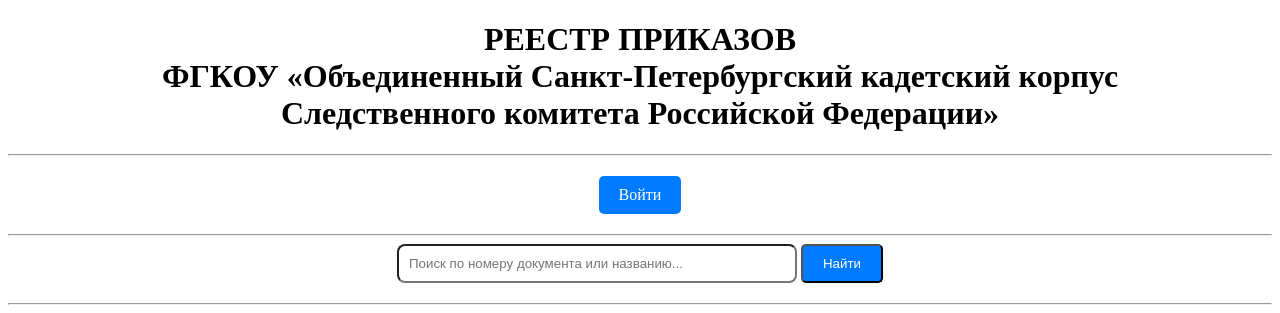
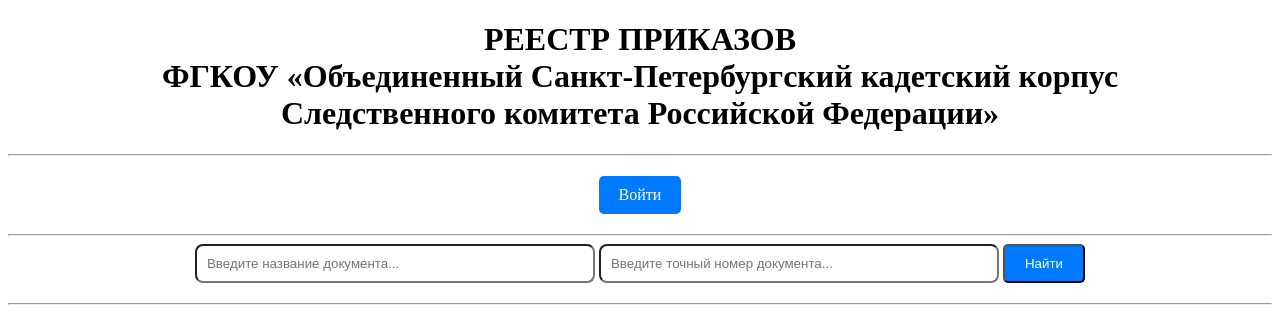
Before and after one commit to evlx87/OrderRegistry, a Django app: page / in a window 1280 px wide. Shown: the top 313 px of the page. Run offline with Django 5.2, Linux system fonts and the light colour scheme; data that the repository does not hold is empty.

Commit message:
Исправлены ошибки возникающие при попытках фильтрования списка приказов

```diff
--- a/orders/templates/orders/includes/inc__filter.html
+++ b/orders/templates/orders/includes/inc__filter.html
@@ -1,6 +1,9 @@
 <div class="filter_container">
     <form action="" method="GET">
-        <input class="filter_input" type="text" name="search" value="{{ search }}" placeholder="Поиск по номеру документа или названию...">
+        <!-- Поле для общего поиска -->
+        <input class="filter_input" type="text" name="search" value="{{ search }}" placeholder="Введите название документа...">
+        <!-- Поле для поиска по конкретному номеру документа -->
+        <input class="filter_input" type="text" name="filter_doc_num" value="{{ filter_doc_num }}" placeholder="Введите точный номер документа...">
         <button type="submit" class="pp_button">Найти</button>
     </form>
 </div>
--- a/orders/views.py
+++ b/orders/views.py
@@ -24,19 +24,24 @@
 
     def get_queryset(self):
         queryset = super().get_queryset()
-        search = self.request.GET.get("search")
-        filter_doc_num = self.request.GET.get("filter_doc_num")
+        search = self.request.GET.get("search")  # Поле общего поиска
+        filter_doc_num = self.request.GET.get("filter_doc_num")  # Поле для поиска по номеру документа
+
+        # Фильтруем по полю document_title, если есть общий поиск
         if search:
-            queryset = queryset.filter(Q(document_number__icontains=search) | Q(document_title__icontains=search))
+            queryset = queryset.filter(document_title__icontains=search)
+
+        # Фильтруем по точному номеру документа, если введен номер документа
         if filter_doc_num:
-            queryset = queryset.filter(document_number=filter_doc_num)
+            queryset = queryset.filter(document_number__exact=filter_doc_num)
+
         return queryset
 
     def get_context_data(self, **kwargs):
         context = super().get_context_data(**kwargs)
         context['page_title'] = 'Приказы'
-        context["search"] = self.request.GET.get("search", "")
-        context["filter_doc_num"] = self.request.GET.get("filter_doc_num", "")
+        context["search"] = self.request.GET.get("search", "")  # Значение для поля общего поиска
+        context["filter_doc_num"] = self.request.GET.get("filter_doc_num", "")  # Значение для поля поиска по номеру документа
         return context
 
 
```
